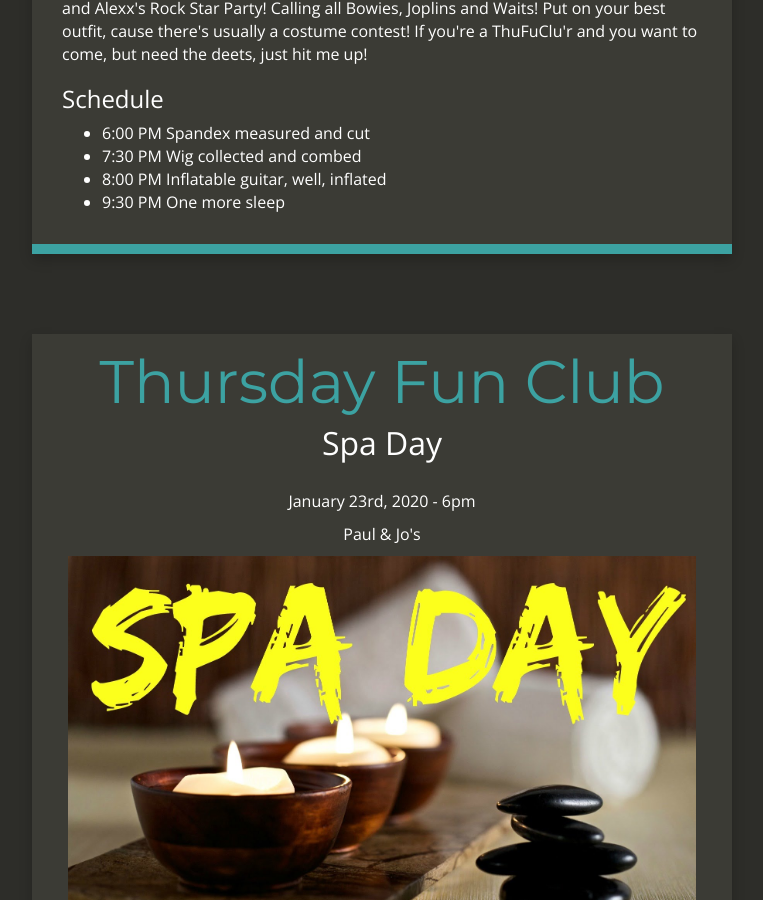
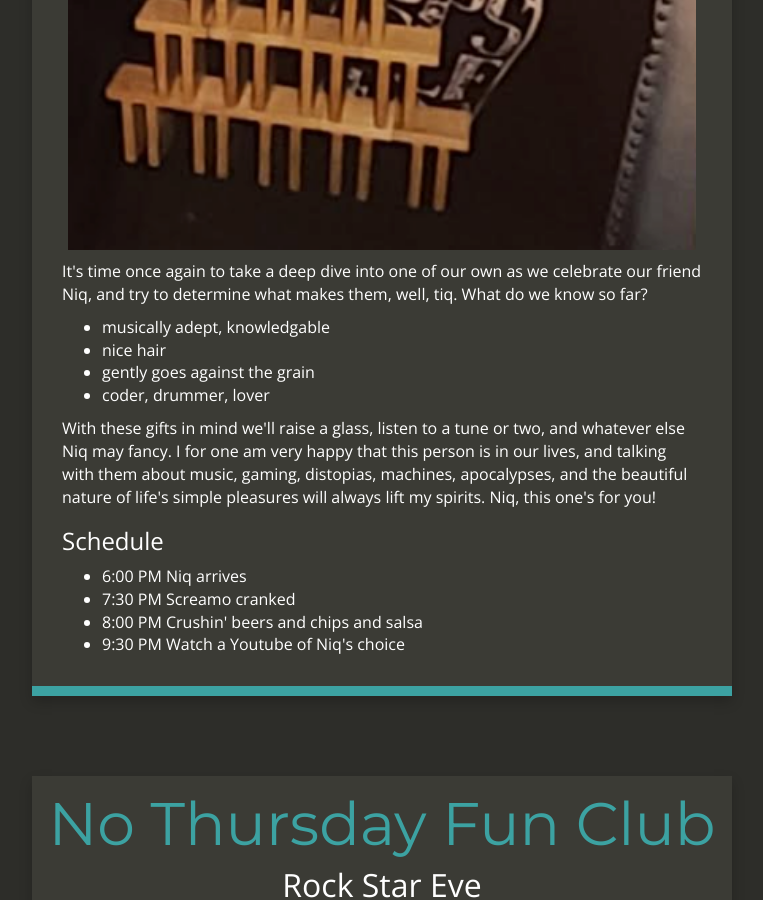
Before and after one commit to paulberb/paulberb.github.io, a Jekyll site: the page built from index.html, in a window 1280 px wide and 900 px high, scrolled down 915 px. Shown: the whole window, without its empty margins (258-1021 px from the left). Built offline with Jekyll 4.4.1, drawn with Linux system fonts in a browser that asks for light colours; nearby versions of some CDN libraries; some of the changed text lies outside the part shown.

Commit message:
updated weekly event

```diff
--- a/index.html
+++ b/index.html
@@ -49,7 +49,7 @@
           </div>
     </div>
 </div> -->
-<!-- <div class="container-fluid index">
+<div class="container-fluid index">
     <div class="row">
         <div class="col-md-12 main content-panel">
             <h1 class="header author-header" itemprop="headline">Thursday Fun Club</h1>
@@ -77,7 +77,7 @@
                </ul>
           </div>
     </div>
-</div> -->
+</div>
 <div class="container-fluid index">
     <div class="row">
         <div class="col-md-12 main content-panel">
```
